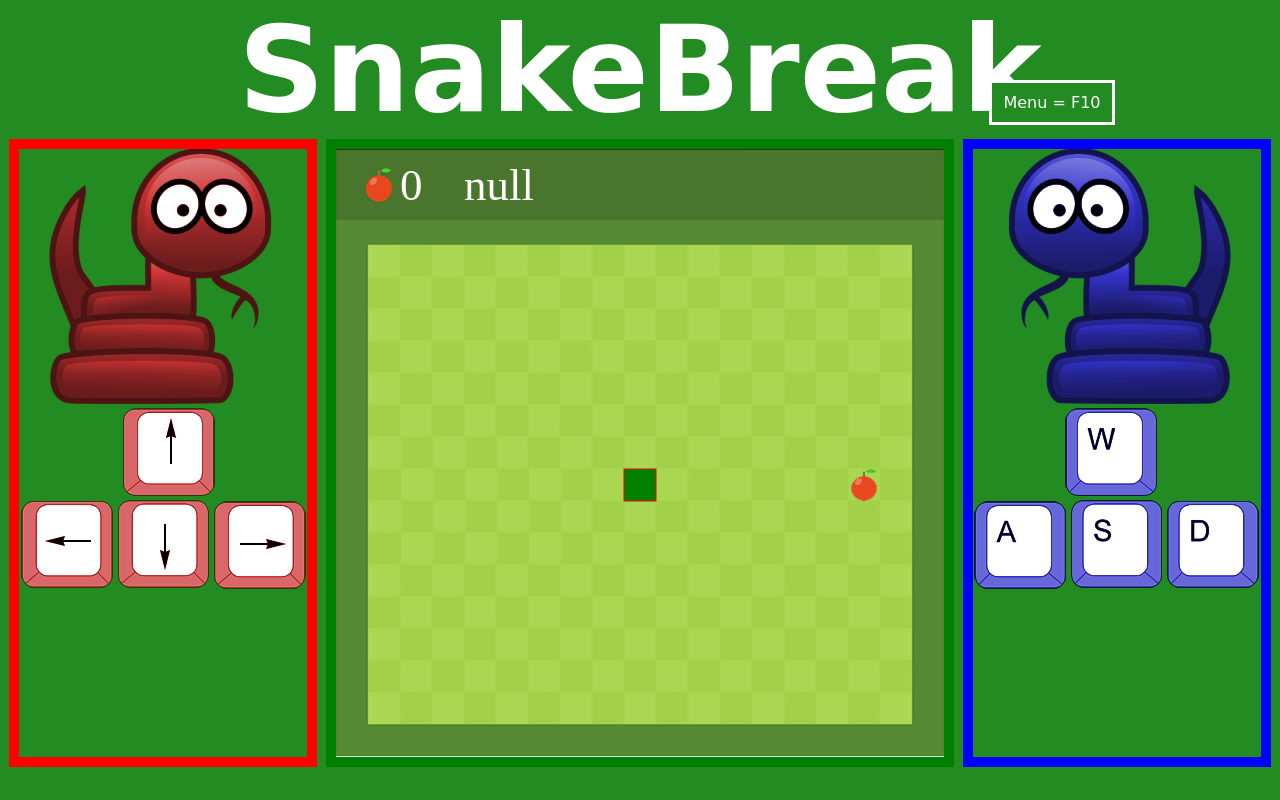
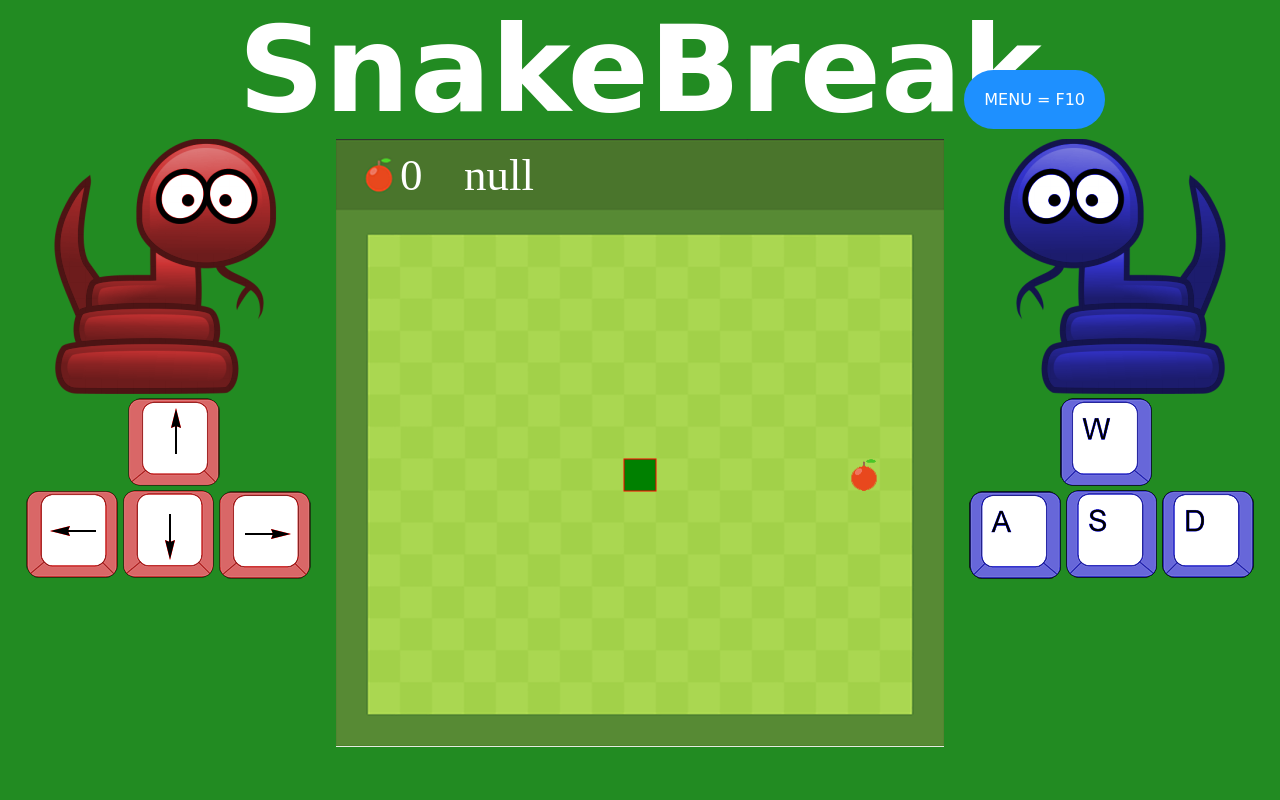
Before and after one commit to plopp00/AgiltSystemutveckling, a plain HTML site: page index.html in a window 1280 px wide. Drawn offline with Linux system fonts and the light colour scheme; a web font is replaced by a local one.

Commit message:
menu styling

```diff
--- a/css/css2.css
+++ b/css/css2.css
@@ -41,6 +41,7 @@ nav a{
     text-align: center;
     text-decoration: none;
     text-transform: uppercase;
+    border-radius: 30px;
 }
 ul {
     margin: 20px;
--- a/css/style.css
+++ b/css/style.css
@@ -15,6 +15,20 @@
     "redsnake game bluesnake";
     padding: 0;
 }
+#menustyle{
+    flex: 1;
+    padding: 20px;
+    background-color: dodgerblue;
+    color: white;
+    text-align: center;
+    text-decoration: none;
+    text-transform: uppercase;
+    border-radius: 30px;
+
+}
+#menustyle:hover{
+    background-color: palevioletred;
+}
 #restart{
     top: 50vh;
     left: 50%;
@@ -31,7 +45,6 @@
     color: white;
     font-family: 'Knewave', cursive;
     font-size: 60px;
-
     text-align: center;
     grid-area: header;
     margin: 0 auto;
@@ -44,22 +57,22 @@
     position: absolute;
     top: 80px;
     right: 165px;
-    width: 100px;
+    width: auto;
     height: auto;
-    border: 3px solid white;
 }
 #redsnake{
-    border: red 10px solid;
+
     grid-area: redsnake;
     margin: 0 auto;
+
 }
 #game{
-    border: green 10px solid;
+
     grid-area: game;
     margin: 0 auto;
 }
 #bluesnake{
-    border: blue 10px solid;
+
     grid-area: bluesnake;
     margin: 0 auto;
 }
--- a/index.html
+++ b/index.html
@@ -2,12 +2,13 @@
     <head>
         <title>Snake Game</title>
         <link rel="stylesheet" type="text/css" href="css/style.css">
+        <link rel="stylesheet" type="text/css" href="css/css2.css">
     </head>
     <body>
     <div id="restart"></div>
     <div class="wrapper">
     <div id="header"><h1>SnakeBreak</h1></div>
-        <div id="menu">Menu = F10</div>
+        <div id="menu"><a href="Main.html" id="menustyle">Menu = F10</a></div>
     <div id="redsnake"><img src="img/redsnake.png"></div>
     <div id="game">
     <canvas id="snake" width="608" height="608"></canvas>
```
